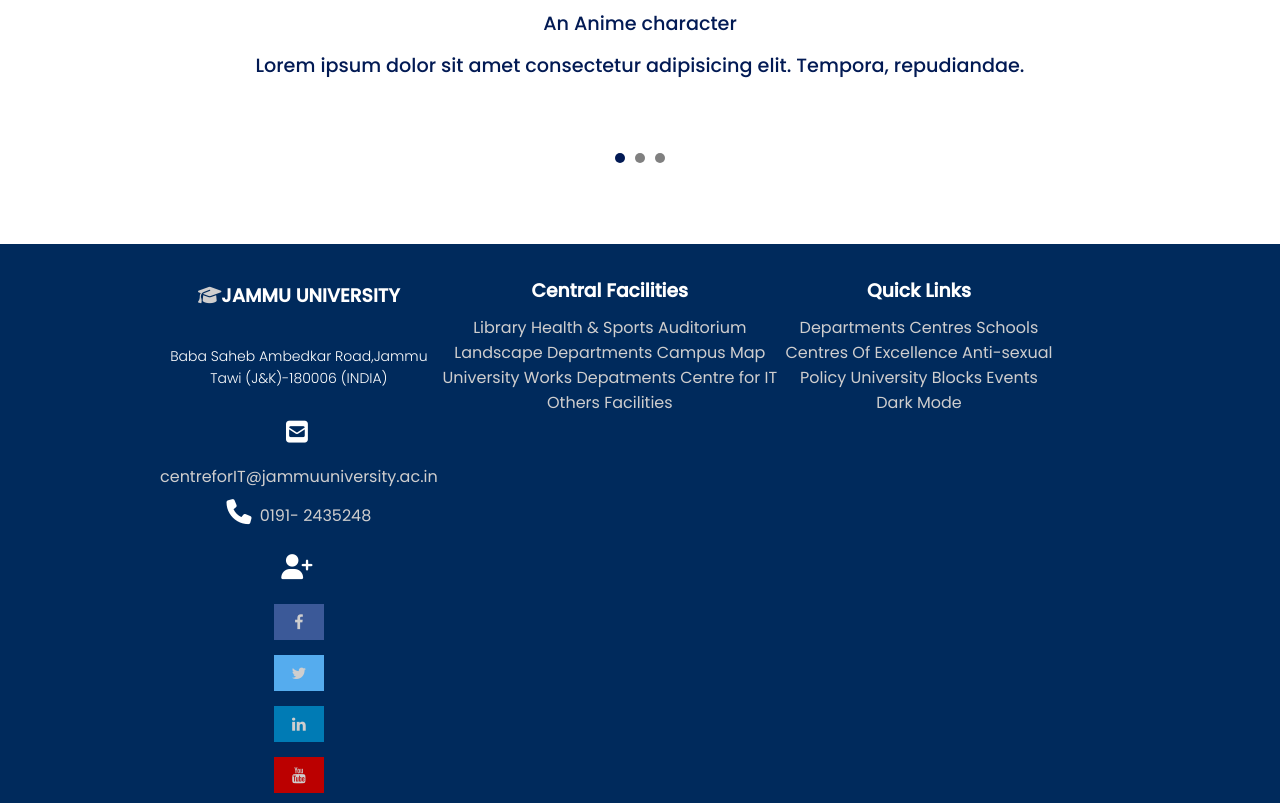
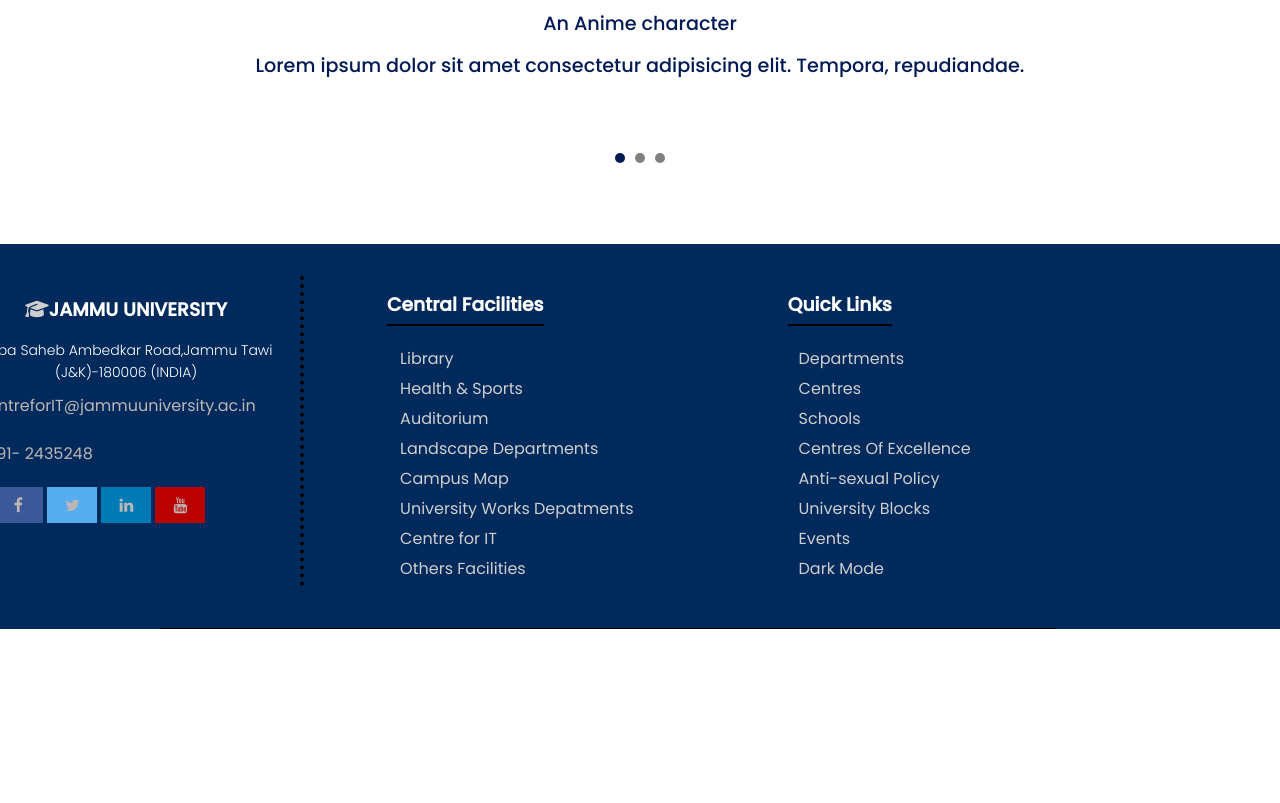
Before and after one commit to DineshwarSingh420/jammu_university-main, a plain HTML site: page index.html in a window 1280 px wide. Shown: the part 1992-2795 px from the top of the page. After the commit the page ends 2621 px from the top, so only its background shows below. Drawn offline with nearby package versions, Linux system fonts and the light colour scheme; no server answers.

Commit message:
Update main.css

```diff
--- a/style/main.css
+++ b/style/main.css
@@ -545,50 +545,79 @@ max-height: 90vh;
 }
 
   /* footer */
-.footer{
+.footer {
   width: 100%;
   height: 100%;
   display: flex;
   justify-content: center;
   flex-wrap: wrap;
-  margin: 0  auto;
+  margin: 0 auto;
   font-family: "Stoke", serif;
-  background-color: rgb(0,42,92);
+  background-color: rgb(0, 42, 92);
 }
 
 .footer-heading{
   display: flex;
   flex-direction: column;
   margin-right: 4rem;
-
+  /* border-bottom: 4px dotted black; */
+/* border-right: 4px dotted #001b3d; */
+  padding-left: 1.5%;
+  box-sizing: border-box;
+  padding-bottom: 42px;
 }
 
- .footer-heading h2{
+/* FOOTER1 */
+.footer1{
+  width: 80%;
+    border-right: 4px dotted black;
+    position: relative;
+    left: -227px;
+    padding-top: 14px;
+}
+.footer1 a {
   margin-bottom: 10px;
-  color: white;
+  color: rgb(189, 182, 182);
 }
- .footer-heading a{
-  margin-bottom: 10px;
-  color: rgb(207, 206, 206);
- }
- .footer-heading i{
+.footer1 i {
   margin-bottom: 10px;
   color: rgb(207, 206, 206);
   padding: 10px 0px;
 }
-
- .footer-heading a:hover{
-  margin-bottom: 10px;
+.footer1 a:hover {
   color: white;
 }
+.footer1 p {
+  margin-bottom: -12px;
+  color: white;
+  display: table-header-group;
+}
+.footer1 h3 {
+  margin-bottom: -12px;
+  color: white;
+  display: table-header-group;
+}
 
- .footer-heading p,h3{
-  margin-bottom: 10px;
-  color: white;
+.info2{
+  margin: auto;
+  display: -webkit-box;
+  padding: 0px 4px;
+}
+
+.info li {
+    margin: auto;
+    display: flex;
+    align-items: center;
+    margin-bottom: -7px;
+}
+
+.info2 li {
+  margin: auto;
+  display: inline-block;
 }
 
 .fa {
-  padding: 10px ;
+  padding: 10px;
   font-size: 50px;
   width: 50px;
   text-align: center;
@@ -596,59 +625,114 @@ margin-right: 4rem;
   margin: 5px 2px;
 
 }
-
 .fa:hover {
   opacity: 0.7;
 }
-
 .fa-facebook {
-  background: #3B5998;
+  background: #3b5998;
   color: white;
 }
 .fa-twitter {
-  background: #55ACEE;
+  background: #55acee;
   color: white;
 }
-
 .fa-linkedin {
   background: #007bb5;
   color: white;
-
 }
-
 .fa-youtube {
   background: #bb0000;
   color: white;
 }
 
+/* Footer1 End here */
+
+
+  /* FOOTER2 BEGINS */
+  .footer2{
+    position: relative;
+    left: -136px;
+    width: 60%;
+    padding-top: 14px;
+  }
+.footer2 a {
+  display: flex;
+  margin: 5px;
+  margin-bottom: 0.3em;
+  color: rgb(207, 206, 206);
+}
+
+.footer2 a:hover{
+  color: white;
+}
+.footer2 h3{
+  color: white;
+  margin-bottom: 15px;
+  position: relative;
+    left: -61px;
+    text-decoration: none;
+    border-bottom: 2px solid black;
+    padding-bottom: 5px;
+    display: inline-block;
+}
+ /* Footer2 Ends Here */
+
+
+ /* Footer3 Begins */
+ .footer3{
+  position: relative;
+  width: 60%;
+  padding-top: 14px;
+}
+.footer3 a {
+  display: flex;
+  margin: 5px;
+  margin-bottom: 0.3em;
+  color: rgb(207, 206, 206);
+}
+.footer3 a:hover{
+  color: white;
+}
+.footer3 h3{
+  margin-bottom: 15px;
+  color: white;
+  position: relative;
+  left: -85px;
+  text-decoration: none;
+    border-bottom: 2px solid black;
+    padding-bottom: 5px;
+    display: inline-block;
+}
+/* Footer3 Ends Here */
+
+
 /* @media query */
 
-@media screen and (max-width:1400px){
-  .footer-heading{
+@media screen and (max-width: 1400px) {
+  .footer-heading {
     height: 50vh;
     justify-content: center;
-    align-items: center;
-    vertical-align:middle;
+    display: flex;
+    align-items: left;
+    vertical-align: middle;
     width: 70%;
     height: 50%;
     text-align: center;
-
-
+    border-bottom: 1px solid black;
+    border-left: none;
   }
 }
-@media(min-width:800px) and (max-width:1400px){
-  .footer{
+@media (min-width: 800px) and (max-width: 1400px) {
+  .footer {
     padding-top: 2rem;
     justify-content: center;
-    align-items: center
-
+    align-items: center;
   }
 }
-@media screen and (max-width:1400px){
-  .footer4{
+@media screen and (max-width: 1400px) {
+  .footer4 {
     display: none;
     justify-content: center;
     align-items: center;
-
   }
 }
```
Lines whose indentation alone changed are shown as unchanged.
